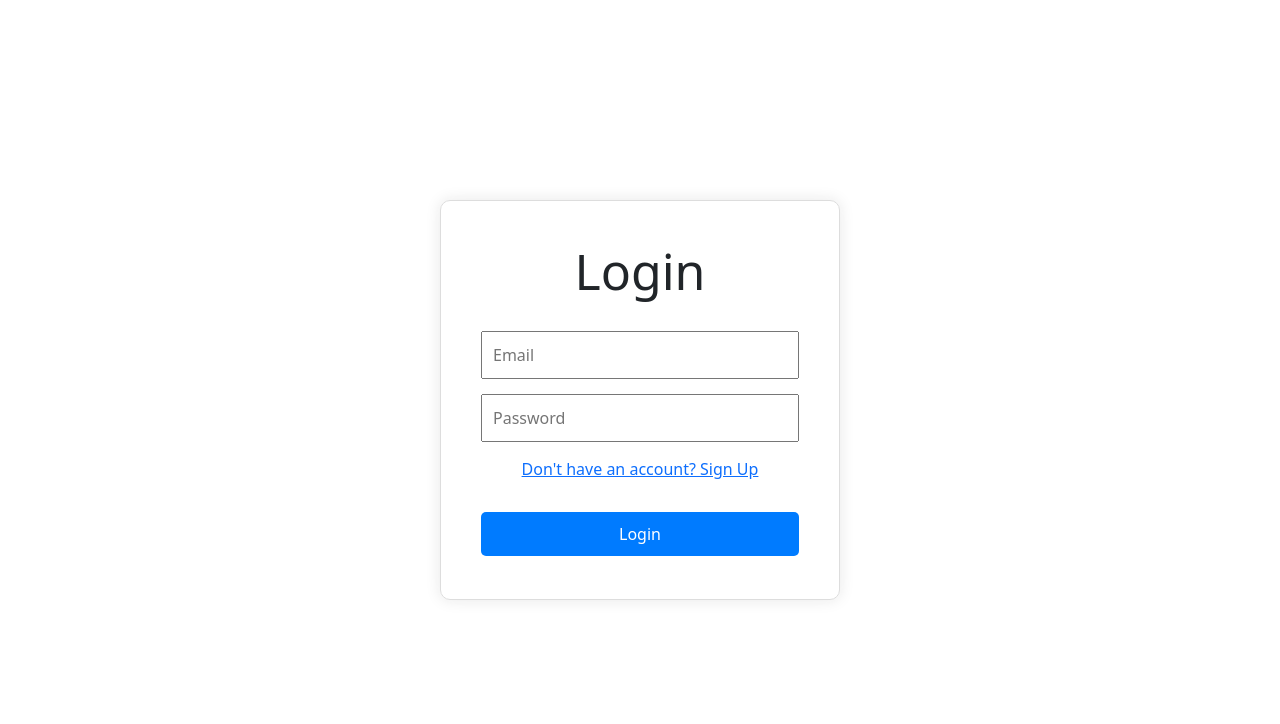
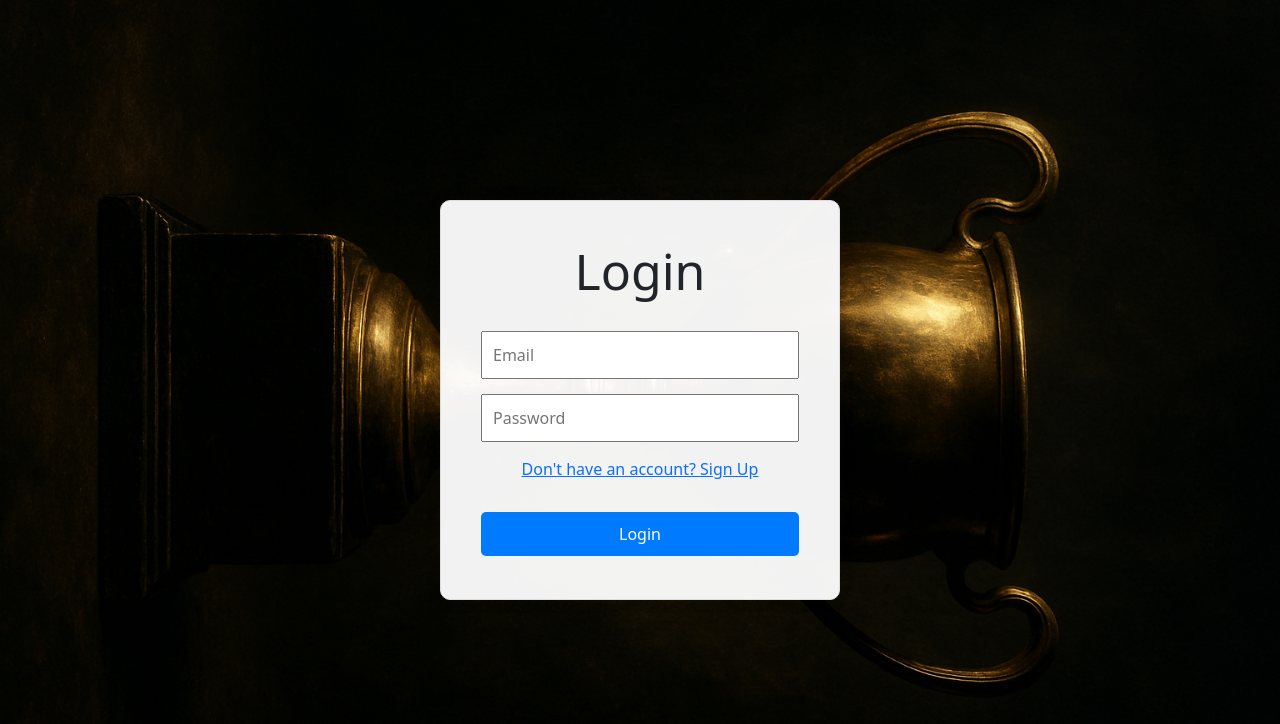
Before and after one commit to Safmica/competition_website, a React (Vite) app in the folder front-end/my-app/: page /login in a window 1280 px wide. Shown: the top 724 px of the page. Built offline with nearby package versions, Linux system fonts and the light colour scheme.

Commit message:
change: Background

```diff
--- a/front-end/my-app/src/login.jsx
+++ b/front-end/my-app/src/login.jsx
@@ -1,19 +1,19 @@
 import React, { useState } from 'react';
 import { Link } from 'react-router-dom';
 
-
-function LoginForm (){
+function LoginForm() {
   const [email, setEmail] = useState('');
   const [password, setPassword] = useState('');
 
   const handleLogin = (e) => {
     e.preventDefault();
-    // Sementara: hanya console.log data input
     console.log('Email:', email);
     console.log('Password:', password);
   };
 
   return (
+    <div style={styles.wrapper}>
+    <div style={styles.background}></div>
       <div style={styles.container}>
         <h2 style={styles.title}>Login</h2>
         <form onSubmit={handleLogin} style={styles.form}>
@@ -33,21 +33,44 @@ function LoginForm (){
             style={styles.input}
             required
           />
-
           <div className="mb-3">
             <Link className="text-primary" to="/register">
               Don't have an account? Sign Up
             </Link>
           </div>
-
           <button type="submit" style={styles.button}>Login</button>
         </form>
+      </div>
     </div>
   );
 }
 
+// Gaya tampilan
 const styles = {
+
+  wrapper: {
+    position: "relative",
+    width: "100vw",
+    height: "100vh",
+    overflow: "hidden",
+  },
+
+  background: {
+    position: "absolute",
+    top: "50%",
+    left: "50%",
+    height: '100vw',
+    width: '100vh',
+    backgroundImage: 'url("/BG PAGE.png")',
+    backgroundSize: 'cover',
+    backgroundPosition: 'center',
+    backgroundRepeat: 'no-repeat',
+    transform: "translate(-50%, -50%) rotate(90deg)",
+    zindex: 0,
+
+  },
   container: {
+    zIndex: 1,
     width: "400px",
     height: "400px",
     padding: "40px",
@@ -59,22 +82,26 @@ const styles = {
     top: "50%",
     left: "50%",
     transform: "translate(-50%, -50%)",
+    backgroundColor: "rgba(255, 255, 255, 0.95)",
   },
+
   title: {
     marginBottom: "-120px",
     fontSize: "50px",
   },
+
   form: {
     marginTop: "150px",
     display: "flex",
     flexDirection: "column",
     gap: "15px",
-    Height: "100px",
   },
+
   input: {
     padding: "10px",
     fontSize: "16px",
   },
+
   button: {
     padding: "10px",
     fontSize: "16px",
```
Also changed, not shown: front-end/my-app/public/BG PAGE.png (added). Lines whose indentation alone changed are shown as unchanged.
